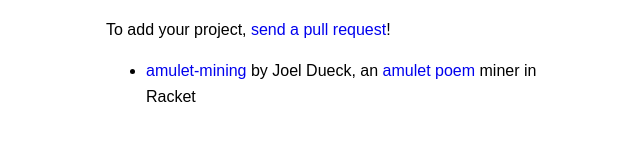
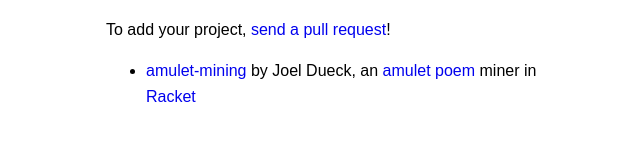
Before and after one commit to creditstxt/codecreditlicense.com, a plain HTML site: page showcase.html in a window 1280 px wide. Shown: the part 181-322 px from the top of the page, 294-934 px from the left. Drawn offline with Linux system fonts and the light colour scheme.

Commit message:
Link to Racket from showcase page

```diff
--- a/showcase.html
+++ b/showcase.html
@@ -15,7 +15,7 @@
       <h2>Project Showcase</h2>
       <p>To add your project, <a href=https://github.com/kemitchell/codecreditlicense.com/edit/main/showcase.html>send a pull request</a>!</p>
       <ul>
-        <li><a href="https://github.com/otherjoel/amulet-mining">amulet-mining</a> by Joel Dueck, an <a href="https://text.bargains/amulet/">amulet poem</a> miner in Racket</li>
+        <li><a href="https://github.com/otherjoel/amulet-mining">amulet-mining</a> by Joel Dueck, an <a href="https://text.bargains/amulet/">amulet poem</a> miner in <a href=https://racket-lang.org/>Racket</a></li>
       </ul>
     </main>
   </body>
```
